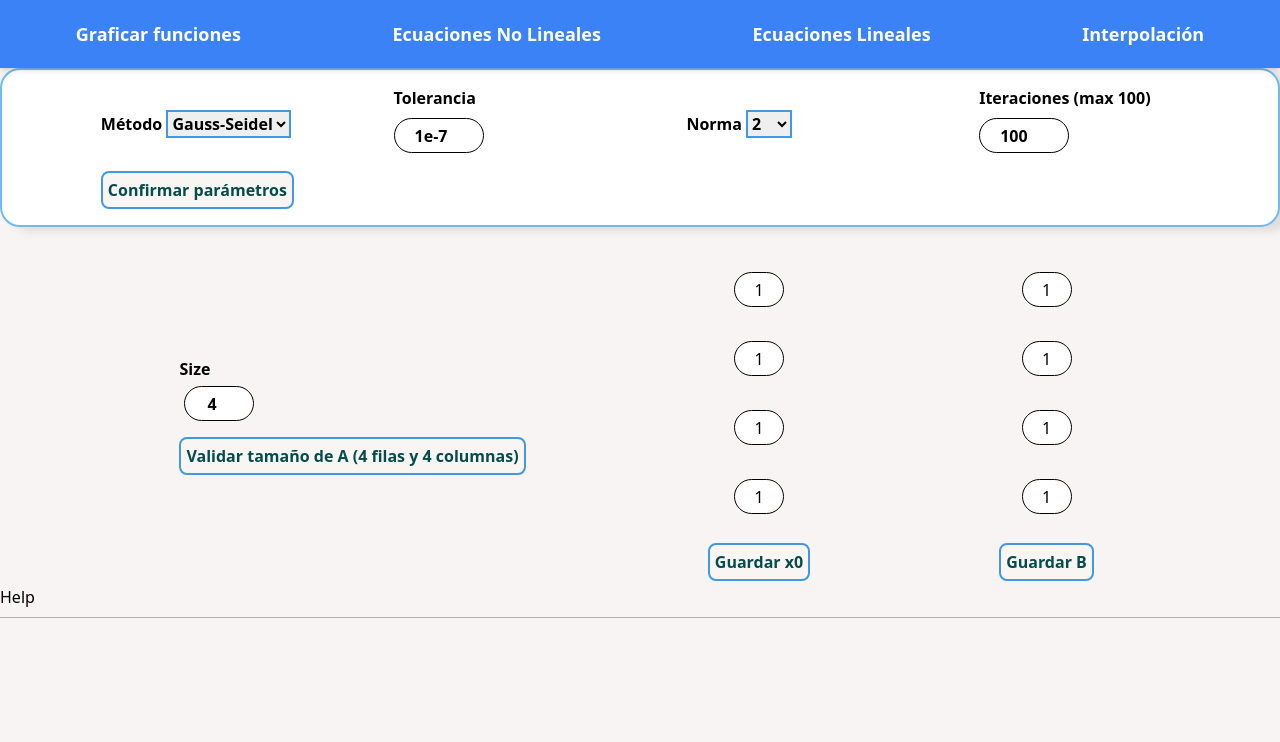
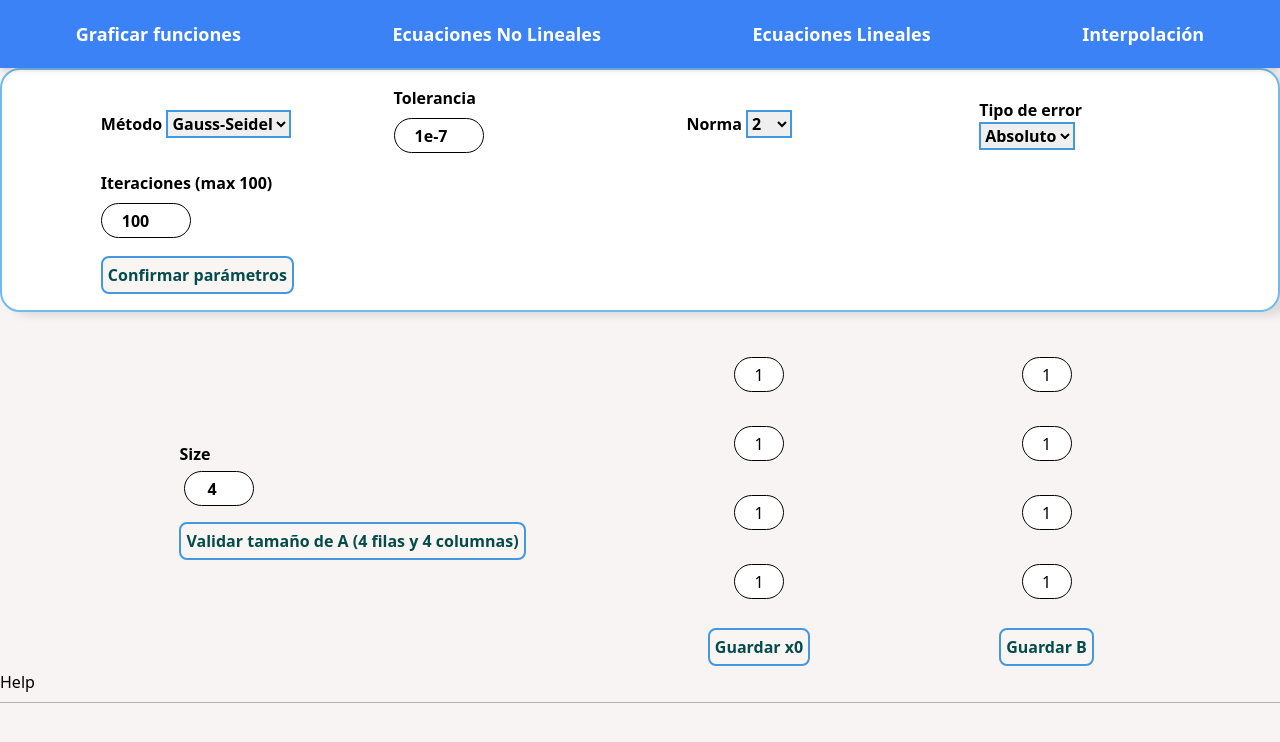
Before and after one commit to huparelaa/analisis-numerico, a React (Create React App) app in the folder frontend/: page /ecuaciones-lineales/iterativos in a window 1280 px wide. Shown: the top 742 px of the page. Built offline with nearby package versions, Linux system fonts and the light colour scheme; the HTML template or start-up script is replaced by a standard one.

Commit message:
fit: Add errorType state to MetodosIterativos component

```diff
--- a/frontend/src/Linear/metodos/MetodosIterativos.jsx
+++ b/frontend/src/Linear/metodos/MetodosIterativos.jsx
@@ -55,6 +55,7 @@ const MetodosIterativos = ({ name }) => {
   const [results, setResults] = useState(undefined);
   const [displayHelp, setDisplayHelp] = useState(false);
   const [conclusion, setConclusion] = useState("");
+  const [errorType, setErrorType] = useState(1);
   const [methodState, setMethodState] = useState({
     matrixA: "inputSize",
     B: "input",
@@ -67,6 +68,7 @@ const MetodosIterativos = ({ name }) => {
     setnormValue(parseInt(event.target.normValue.value));
     setWValue(parseFloat(event.target.wValue && event.target.wValue.value));
     setNMax(parseInt(event.target.NMax.value));
+    setErrorType(parseInt(event.target.errorType.value));
     setParamSet(true);
   };
   const fuctionFetch = async () => {
@@ -79,6 +81,7 @@ const MetodosIterativos = ({ name }) => {
       niter: NMax,
       l: method,
       w: wValue,
+      tipErr: errorType,
     };
     console.log(data);
     try {
@@ -101,6 +104,7 @@ const MetodosIterativos = ({ name }) => {
     } catch (error) {
       setError(error.message);
     }
+    setLoading(false);
   };
   useEffect(() => {
     setError(null);
@@ -133,8 +137,9 @@ const MetodosIterativos = ({ name }) => {
     normValue,
     tol,
     wValue,
+    errorType,
   ]);
-  console.log(results)
+  console.log(results);
   return (
     <>
       <Navbar />
@@ -187,7 +192,14 @@ const MetodosIterativos = ({ name }) => {
                   <option value={1}>1</option>
                   <option value={2}>2</option>
                   <option value={3}>3</option>
-                  <option value="inf">inf</option>
+                  <option value={4}>inf</option>
+                </select>
+              </label>
+              <label>
+                Tipo de error {"  "}
+                <select name="errorType" defaultValue={1}>
+                  <option value={1}>Absoluto</option>
+                  <option value={0}>Relativo</option>
                 </select>
               </label>
               <label>
@@ -211,6 +223,9 @@ const MetodosIterativos = ({ name }) => {
           <Column>
             <ul>
               <li>Tolerancia : {tol}</li>
+              <li>
+                Tipo de error: {errorType === 1 ? "Absoluto" : "Relativo"}
+              </li>
               <li>Norma : {normValue}</li>
               <li>Iteraciones : {NMax}</li>
               <li>
@@ -327,6 +342,7 @@ const MetodosIterativos = ({ name }) => {
           )
         )}
       </Inputs>
+      {loading && <p>Calculando...</p>}
       {results && !error ? (
         <Results>
           <BlockMath math={"T = " + renderLatexMatrix(results["mt"], 10)} />
@@ -376,7 +392,7 @@ const MetodosIterativos = ({ name }) => {
                               <BlockMath
                                 math={renderLatexMatrix(
                                   results["x"][index].map((valor) => [valor]),
-                                  6
+                                  10
                                 )}
                               />
                             )}
```
